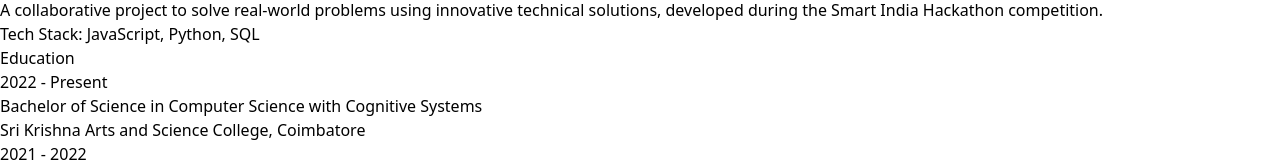
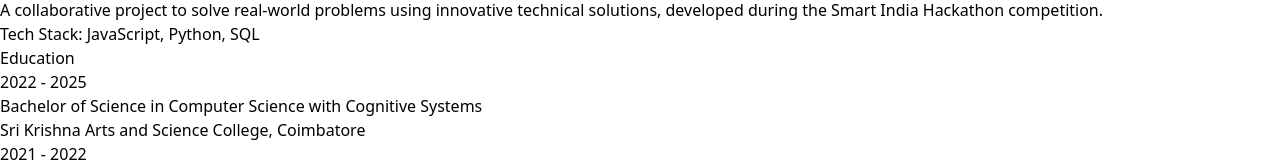
Before and after one commit to Sathyanarayanansakthi/my_site, a React (Vite) app: page / in a window 1280 px wide. Shown: the part 1574-1736 px from the top of the page. Built offline with nearby package versions, Linux system fonts and the light colour scheme.

Commit message:
Update Education.jsx

```diff
--- a/src/components/Education.jsx
+++ b/src/components/Education.jsx
@@ -4,7 +4,7 @@
 
 const educationData = [
   {
-    year: "2022 - Present",
+    year: "2022 - 2025",
     degree: "Bachelor of Science in Computer Science with Cognitive Systems",
     institution: "Sri Krishna Arts and Science College, Coimbatore",
   },
```
